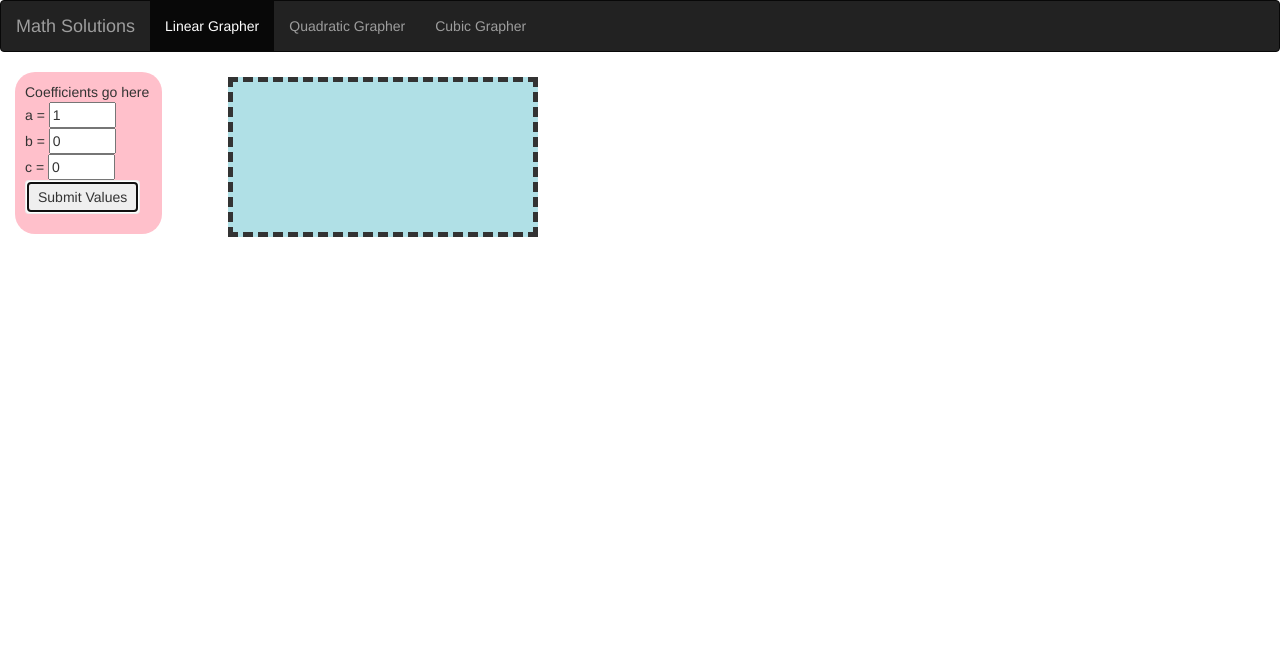
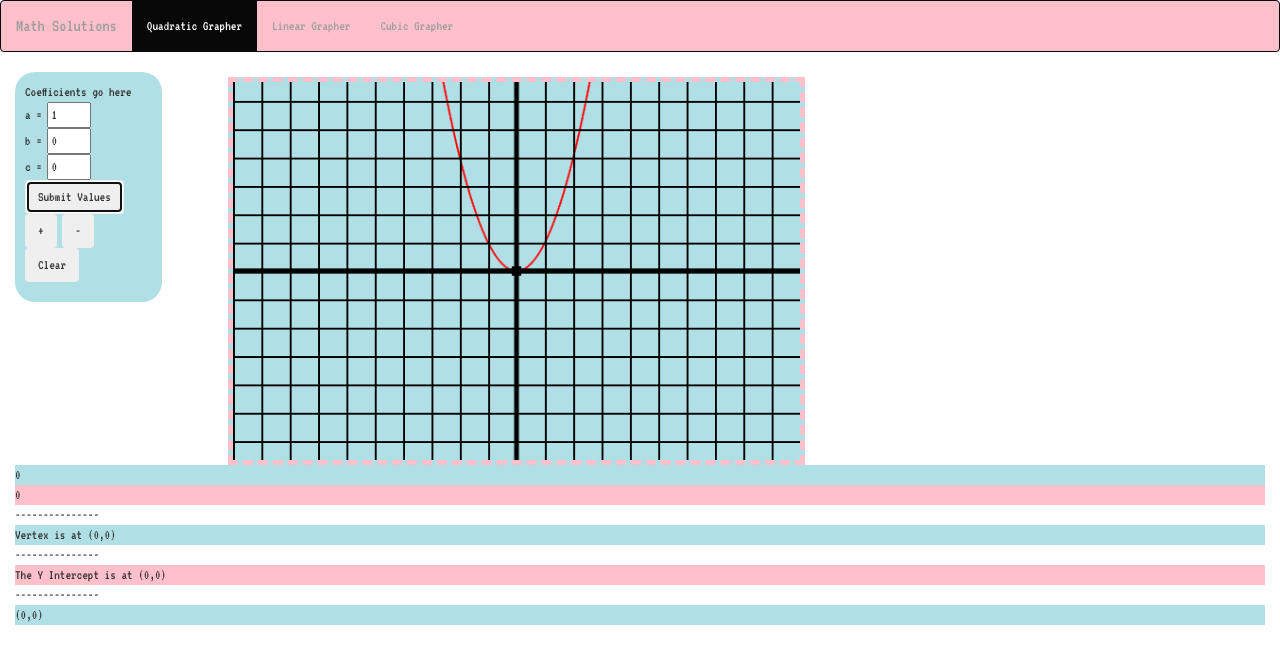
Before and after one commit to theokessel/QuadGrapher, a plain HTML site: page index.html in a window 1280 px wide. Both pictures are taken after a click on the button "Submit Values". Drawn offline with nearby package versions, Linux system fonts and the light colour scheme.

Commit message:
Add files via upload

```diff
--- a/index.html
+++ b/index.html
@@ -2,48 +2,79 @@
   Using bootstrap 3, we will try to keep responsive features to be used on mobile device -->
 <!DOCTYPE html>
 <html lang="en">
+
 <head>
     <title>Bootstrap Example</title>
     <meta charset="utf-8">
     <meta name="viewport" content="width=device-width, initial-scale=1">
-  <link rel="stylesheet" href="http://maxcdn.bootstrapcdn.com/bootstrap/3.3.5/css/bootstrap.min.css">
+    <link rel="stylesheet" href="https://maxcdn.bootstrapcdn.com/bootstrap/3.3.5/css/bootstrap.min.css">
+    <link href="https://fonts.googleapis.com/css?family=VT323" rel="stylesheet">
     <script src="https://ajax.googleapis.com/ajax/libs/jquery/1.11.3/jquery.min.js"></script>
-  <script src="http://maxcdn.bootstrapcdn.com/bootstrap/3.3.5/js/bootstrap.min.js"></script>
+    <script src="https://maxcdn.bootstrapcdn.com/bootstrap/3.3.5/js/bootstrap.min.js"></script>
+    <script src="quadscripts.js" type="text/javascript"></script>
     <!-- styles to override bootstrap settings or add our own styles -->
     <style>
     /* Set gray background color and 100% height */
+
     .sidenav {
         height: 100%;
     }
     /* On small screens, set height to 'auto' for sidenav and grid */
+
     @media screen and (max-width: 767px) {
         .sidenav {
             height: auto;
             padding: 15px;
         }
-      .row.content {height:auto;}
+        .row.content {
+            height: auto;
         }
+    }
+
+    .navbar {
+        background-color: pink;
+    }
+
     .coeff {
         width: 80%;
-      background-color: pink;
+        background-color: powderblue;
         padding: 10px;
         border-radius: 20px;
     }
+
     canvas {
         display: block;
+        width: 70%;
         border-style: dashed;
+        border-color: pink;
         border-width: 5px;
         background-color: powderblue;
         margin-top: 5px;
     }
+
+    #answerBox {
+        width: 100%;
+    }
+
+    .color1 {
+        background-color: powderblue;
+    }
+
+    .color2 {
+        background-color: pink;
+    }
+
+    #zoomBox {
+        background-color: powderblue;
+    }
+
+    body {
+        font-family: 'VT323', monospace;
+    }
     </style>
+</head>
 
-  <script type="text/javascript">
-    $(.btn).click("background-color":powderblue)
-  </script>
-
-  </head>
-  <body>
+<body onload="init()">
     <!--  Nav bar that is responsive (container-fluid with data-toggle at collapse) -->
     <nav class="navbar navbar-inverse">
         <div class="container-fluid">
@@ -57,32 +88,48 @@
             </div>
             <div class="collapse navbar-collapse" id="myNavbar">
                 <ul class="nav navbar-nav">
-          <li class="active"><a href="#">Linear Grapher</a></li>
-          <li><a href="#2">Quadratic Grapher</a></li>
+                    <li class="active"><a href="#">Quadratic Grapher</a></li>
+                    <li><a href="#2">Linear Grapher</a></li>
                     <li><a href="#3">Cubic Grapher</a></li>
                 </ul>
             </div>
         </div>
     </nav>
-
     <!--    our main body of divs that are responsive (go from in-line to block when screen is small) -->
     <div class="container-fluid">
         <div class="row content">
             <div class="col-sm-2 sidenav">
                 <div class="coeff">
-          <p class="formInfo">Coefficients go here<br>
-
-            a = <input size="5" type="text" id="linA" value="1"> <br>
-            b = <input size="5" type="text" id="linB" value="0"> <br>
-            c = <input size="5" type="text" id="constant" value="0"> <br>
-            <button class="btn" onclick="">Submit Values</button>
+                    <p class="formInfo">Coefficients go here
+                        <br> a =
+                        <input size="5" type="text" id="linA" value="1">
+                        <br> b =
+                        <input size="5" type="text" id="linB" value="0">
+                        <br> c =
+                        <input size="5" type="text" id="constant" value="0">
+                        <br>
+                        <button class="btn" onclick="QF()">Submit Values</button>
+                        <button class="btn" onclick="zoomIn(), QF()">+</button>
+                        <button id="outZoom" class="btn" onclick="zoomOut(), QF()">-</button>
+                        <button class="btn" onclick="clearCanvas()">Clear</button>
                     </p>
                 </div>
             </div>
             <div class="col-sm-8 text-left">
                 <canvas class="canvasGrids" id="mycanvas"></canvas>
             </div>
+            <div id="answerBox" class="col-sm-2">
+                <div id="quadformanswer" class="color1">Your Quadratic Formula Answer</div>
+                <div id="quadformanswer2" class="color2">Other Answer</div>
+                <div>---------------</div>
+                <div id="vertex" class="color1">Your Vertex</div>
+                <div>---------------</div>
+                <div id="yInt" class="color2">Y Intercept</div>
+                <div>---------------</div>
+                <div id="correspondingPoint" class="color1">The Corresponding Point</div>
+            </div>
         </div>
     </div>
 </body>
+
 </html>
--- /dev/null
+++ b/quadscripts.js
@@ -0,0 +1,156 @@
+//Javascript for drawing and calculating quadratics 2017
+var a, b, c, context, w, h, k = 10;
+var zoom = 30;
+var w = canvas.width;
+var h = canvas.height;
+
+function init() {
+    canvas = document.getElementById("mycanvas");
+    ctx = canvas.getContext("2d");
+    w = canvas.width = 600;
+    h = canvas.height = 400;
+    console.log('canvas is loaded into context', w);
+} // close init
+
+function QF() {
+    // getting values to do quadratic formula
+    a = $("#linA").val();
+    b = $("#linB").val();
+    c = $("#constant").val();
+    var discriminant = (b ** 2) - (4 * a * c);
+    var other_part = -b;
+    var bottom_part = 2 * a;
+    if (discriminant < 0) {
+        var quadForm_answer1 = "Your Answer Is Undefined";
+        var quadForm_answer2 = "Your Answer Is Undefined";
+        $("#quadformanswer").text(quadForm_answer1);
+        $("#quadformanswer2").text(quadForm_answer2);
+    } else {
+        quadForm_answer1 = (other_part + Math.sqrt(discriminant)) / bottom_part;
+        quadForm_answer2 = (other_part - Math.sqrt(discriminant)) / bottom_part;
+        console.log(quadForm_answer1);
+        console.log(quadForm_answer2);
+        // var answer = (-b+((b**2)-(4*a*c))/(2*a);
+        // console.log(answer)
+        console.log(a, b, c);
+        $("#quadformanswer").text(quadForm_answer1);
+        $("#quadformanswer2").text(quadForm_answer2);
+    }
+
+    results();
+    graphpaper();
+    vertLineGrapher();
+    horizLineGrapher();
+    vertLineGrapher2();
+    horizLineGrapher2();
+} // close QF
+
+function results() {
+    // finding vertext and displaying symline and yint results
+    vX = -(b * 1) / (2 * a);
+    vY = a * Math.pow(vX, 2) + b * vX + c * 1;
+    $("#vertex").text("Vertex is at (" + vX + "," + vY + ")");
+    $("#yInt").text("The Y Intercept is at (0," + c + ")");
+    $("#correspondingPoint").text("(" + 2 * vX + "," + c + ")")
+    graphQuad();
+} // close results()
+
+function graphpaper() {
+    // the x and y axis drawn
+    ctx.strokeStyle = "#000000"
+    ctx.lineWidth = 5;
+    ctx.beginPath();
+    ctx.moveTo(0, h / 2);
+    ctx.lineTo(w, h / 2);
+    ctx.stroke();
+    ctx.moveTo(w / 2, 0);
+    ctx.lineTo(w / 2, h);
+    ctx.stroke();
+}
+
+function vertLineGrapher() {
+    ctx.stokeStyle = "rgba(0,255,0,.5)";
+    var vlX = w / 2;
+    var vlY = 0;
+    ctx.fillStyle = "#000000";
+    ctx.fillRect(295, 195, 10, 10);
+    while (vlX < w) {
+        vlX = vlX + zoom;
+        ctx.fillRect(vlX, vlY, 2, h);
+    }
+}
+
+function vertLineGrapher2() {
+    var vlX2 = w / 2;
+    var vlY2 = 0;
+    ctx.fillStyle = "#000000";
+    ctx.fillRect(295, 195, 10, 10);
+    while (vlX2 > 0) {
+        vlX2 = vlX2 - zoom;
+        ctx.fillRect(vlX2, vlY2, 2, h);
+        console.log("verline2")
+    }
+}
+
+function horizLineGrapher() {
+    var hlX = 0;
+    var hlY = h / 2;
+    ctx.fillStyle = "#000000";
+    while (hlY < 400) {
+        hlY = hlY + zoom;
+        ctx.fillRect(hlX, hlY, w, 2);
+    }
+}
+
+function horizLineGrapher2() {
+    var hlX2 = 0;
+    var hlY2 = h / 2;
+    ctx.fillStyle = "#000000";
+    while (hlY2 > 0) {
+        hlY2 = hlY2 - zoom;
+        ctx.fillRect(hlX2, hlY2, w, 2);
+        console.log("horizline2")
+    }
+}
+
+function zoomIn() {
+    zoom = zoom + 10;
+    ctx.clearRect(0, 0, canvas.width, canvas.height);
+    console.log("zoom", zoom)
+}
+
+function zoomOut() {
+    zoom = zoom - 10;
+    ctx.clearRect(0, 0, canvas.width, canvas.height);
+    console.log("zoom", zoom)
+}
+
+function graphQuad() {
+    for (var i = 0; i < w; i++) {
+        x = (w / 2 - i) / zoom;
+        y = c * 1 + b * x + a * Math.pow(x, 2);
+        nx = (w / 2 - (i + 1)) / zoom;
+        ny = c * 1 + b * nx + a * Math.pow(nx, 2);
+        // console.log(x, y, nx, ny)
+        ctx.beginPath();
+        ctx.lineWidth = 2;
+        ctx.strokeStyle = "Red";
+        ctx.moveTo((w / 2) + (x * zoom), (h / 2) - (y * zoom));
+        ctx.lineTo((w / 2) + (nx * zoom), (h / 2) - (ny * zoom));
+        ctx.stroke();
+    }
+}
+
+function clearCanvas() {
+    ctx.clearRect(0, 0, canvas.width, canvas.height);
+}
+
+// function clickCounter() {
+//   var timesClicked = 0;
+//   timesClicked = timesClicked + 1;
+//   console.log("times clicked", timesClicked);
+// }
+
+if (zoom <= 10) {
+  alert("you can't zoom out anymore")
+}
```
Also changed, not shown: play.js (added, +51 -0 lines). Lines whose indentation alone changed are shown as unchanged.
